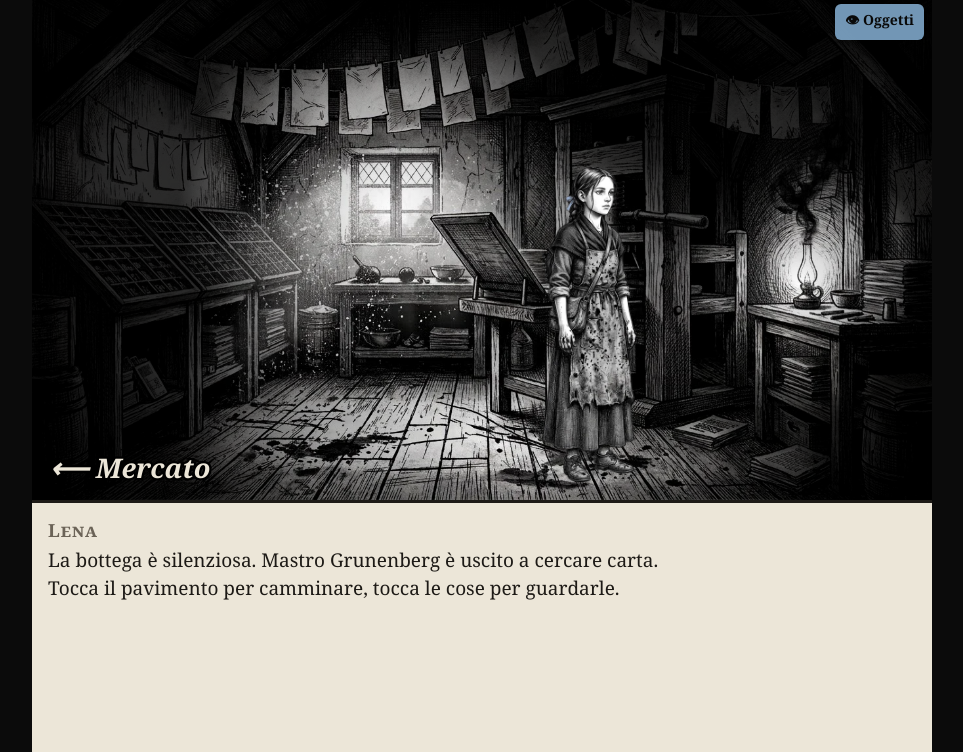
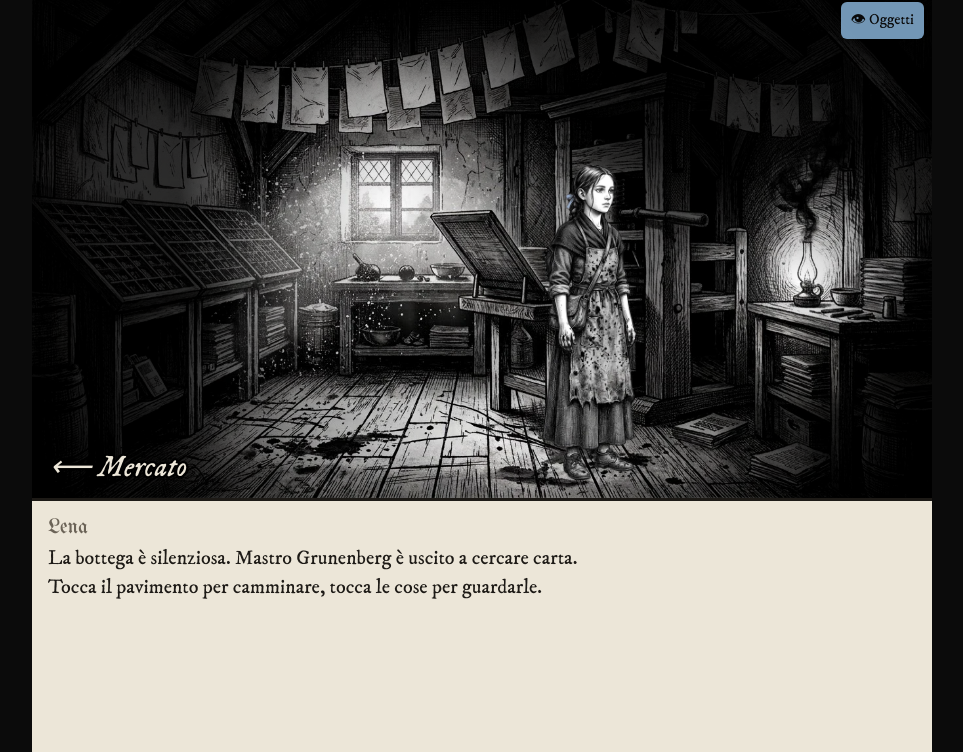
Before and after one commit to bruceketta83/lutero, a website: page index.html in a window 1280 px wide. Shown: the part 48-800 px from the top of the page, without its empty margins (158-1121 px from the left). Drawn offline with Linux system fonts and the light colour scheme.

Commit message:
Old printing typefaces and a letter-by-letter print effect
- fonts/: IM Fell DW Pica (17th century Oxford types) for all texts and
  UnifrakturMaguntia (Fraktur) for the place and speaker names, latin
  subsets, OFL licences included.
- Dialogue text appears two letters at a time with a little extra ink
  that dries; a tap on the box shows it all. Off with reduced motion.
- Fix: the first walking frame could get a negative time, giving pose
  index -1 and a NaN y (seen as a console error in the tests).
- Tests: letter-by-letter printing and tap to finish; fonts load.

Co-Authored-By: Claude Opus 5.5 <noreply@anthropic.com>
Claude-Session: https://claude.ai/code/session_018EhJPoJraYHsQQnM3m2GZU

```diff
--- /dev/null
+++ b/fonts/fonts.css
@@ -0,0 +1,6 @@
+/* Caratteri da stampa antica (SIL Open Font License 1.1, licenze in questa cartella).
+   IM Fell DW Pica: tipi fusi a Oxford (XVII sec.), digitalizzati da Igino Marini. Per i testi.
+   UnifrakturMaguntia: gotico tedesco (Fraktur). Solo per titoli e luoghi. */
+@font-face { font-family: "Fell"; src: url("fell-pica.woff2") format("woff2"); font-style: normal; font-display: swap; }
+@font-face { font-family: "Fell"; src: url("fell-pica-italic.woff2") format("woff2"); font-style: italic; font-display: swap; }
+@font-face { font-family: "Fraktur"; src: url("fraktur.woff2") format("woff2"); font-display: swap; }
--- a/index.html
+++ b/index.html
@@ -6,6 +6,7 @@
 <title>Inchiostro e Tempesta</title>
 <meta name="description" content="Gioco di storia su Martin Lutero e la Riforma, per la scuola media.">
 <meta name="theme-color" content="#0b0b0b">
+<link rel="stylesheet" href="fonts/fonts.css">
 <link rel="stylesheet" href="style.css">
 </head>
 <body>
--- a/js/gioco.js
+++ b/js/gioco.js
@@ -25,18 +25,64 @@ function el(tag, attrs = {}, parent) {
   return e;
 }
 
-/* ---------- Dialogo ---------- */
+/* ---------- Dialogo ----------
+   Il testo compare lettera per lettera, come se fosse stampato.
+   Un tocco sul riquadro mostra subito tutto il testo. */
+const STAMPA_MS = 22;   // millisecondi per lettera
+let stampa = null;
+
+function finisciStampa() {
+  if (!stampa) return;
+  clearTimeout(stampa.timer);
+  for (const n of stampa.lettere) n.style.visibility = '';
+  stampa = null;
+}
+
 function dialogo(chi, testo, scelte = []) {
+  finisciStampa();
   $('chi').textContent = chi || '';
-  $('testo').innerHTML = testo;
-  const box = $('scelte');
-  box.innerHTML = '';
-  for (const s of scelte) {
-    const b = document.createElement('button');
-    b.textContent = s.testo;
-    b.addEventListener('click', s.fai);
-    box.appendChild(b);
+  const box = $('testo');
+  box.innerHTML = testo;
+  // Avvolge ogni lettera in uno <span class="l">, lasciando intatti <em>, <br>, ecc.
+  const lettere = [];
+  const walker = document.createTreeWalker(box, NodeFilter.SHOW_TEXT);
+  const nodi = [];
+  while (walker.nextNode()) nodi.push(walker.currentNode);
+  for (const t of nodi) {
+    const frag = document.createDocumentFragment();
+    for (const ch of t.textContent) {
+      const sp = document.createElement('span');
+      sp.className = 'l';
+      sp.textContent = ch;
+      sp.style.visibility = 'hidden';
+      frag.appendChild(sp);
+      lettere.push(sp);
+    }
+    t.replaceWith(frag);
   }
+  const ridotto = window.matchMedia('(prefers-reduced-motion: reduce)').matches;
+  const sc = $('scelte');
+  sc.innerHTML = '';
+  const mostraScelte = () => {
+    for (const s of scelte) {
+      const b = document.createElement('button');
+      b.textContent = s.testo;
+      b.addEventListener('click', s.fai);
+      sc.appendChild(b);
+    }
+  };
+  if (ridotto) { for (const n of lettere) n.style.visibility = ''; mostraScelte(); return; }
+  let i = 0;
+  stampa = { lettere, timer: 0 };
+  const avanti = () => {
+    if (!stampa) return;
+    // Due lettere per volta: i testi lunghi non diventano lenti.
+    for (let k = 0; k < 2 && i < lettere.length; k++) lettere[i++].style.visibility = '';
+    if (i < lettere.length) stampa.timer = setTimeout(avanti, STAMPA_MS * 2);
+    else { stampa = null; mostraScelte(); }
+  };
+  stampa.fine = mostraScelte;
+  avanti();
 }
 
 /* Variante di un testo: alla prima volta la prima frase, poi le altre a turno. */
@@ -108,7 +154,9 @@ function vai(xArrivo, poi) {
   const durata = Math.abs(distanza) / LENA.velocita * 1000;
   const t0 = performance.now();
   const passo = (t) => {
-    const k = Math.min(1, (t - t0) / durata);
+    // Il primo fotogramma può avere un tempo di poco precedente a t0: mai valori negativi.
+    const dt = Math.max(0, t - t0);
+    const k = Math.min(1, dt / durata);
     stato.x = partenza + distanza * k;
     if (k >= 1) {
       stato.cammina = null;
@@ -116,7 +164,7 @@ function vai(xArrivo, poi) {
       if (poi) poi();
       return;
     }
-    const i = Math.floor((t - t0) / LENA.durataPosa) % LENA.pose.length;
+    const i = Math.floor(dt / LENA.durataPosa) % LENA.pose.length;
     disegnaLena(LENA.pose[i], LENA.sali[i]);
     stato.cammina.raf = requestAnimationFrame(passo);
   };
@@ -167,5 +215,6 @@ window.addEventListener('DOMContentLoaded', () => {
   precarica();
   $('scena').addEventListener('click', toccaScena);
   $('mostra-oggetti').addEventListener('click', mostraOggetti);
+  $('dialogo').addEventListener('click', () => { if (stampa) { const f = stampa.fine; finisciStampa(); if (f) f(); } });
   entra('tipografia');
 });
--- a/style.css
+++ b/style.css
@@ -13,7 +13,7 @@ html, body { margin: 0; height: 100%; }
 body {
   background: var(--nero);
   color: var(--inchiostro);
-  font: 18px/1.45 Georgia, "Times New Roman", serif;
+  font: 19px/1.45 "Fell", Georgia, "Times New Roman", serif;
   -webkit-tap-highlight-color: transparent;
 }
 #app {
@@ -27,10 +27,9 @@ body {
   display: flex; justify-content: space-between; align-items: baseline; gap: 12px;
   padding: max(10px, env(safe-area-inset-top)) 14px 8px;
   color: var(--carta); background: var(--nero);
-  font-variant: small-caps; letter-spacing: .04em;
 }
-#luogo { font-weight: 700; }
-#data { color: #a39a8a; font-size: 15px; font-style: italic; font-variant: normal; }
+#luogo { font: 22px/1.1 "Fraktur", "Fell", Georgia, serif; letter-spacing: .01em; }
+#data { color: #a39a8a; font-size: 16px; font-style: italic; }
 
 /* Scena */
 #scena-box { position: relative; width: 100%; aspect-ratio: 400 / 224; background: #000; overflow: hidden; }
@@ -47,7 +46,7 @@ body {
 #scena.mostra .oggetto .bordo, .oggetto.attivo .bordo { opacity: 1; }
 
 /* Uscite verso altre stanze */
-.uscita text { font: italic 700 12px Georgia, serif; fill: var(--carta); paint-order: stroke; stroke: #000; stroke-width: 2px; }
+.uscita text { font: italic 13px "Fell", Georgia, serif; fill: var(--carta); paint-order: stroke; stroke: #000; stroke-width: 2px; }
 .uscita .area { fill: transparent; }
 
 /* Personaggio */
@@ -56,7 +55,7 @@ body {
 /* Pulsante di aiuto (azzurro = aiuto, vedi GRAFICA.md) */
 .aiuto {
   position: absolute; right: 8px; top: 8px;
-  font: 600 14px Georgia, serif; color: #0b0b0b;
+  font: 15px "Fell", Georgia, serif; color: #0b0b0b;
   background: var(--azzurro); border: 0; border-radius: 6px; padding: 6px 10px;
   opacity: .9; cursor: pointer;
 }
@@ -66,16 +65,20 @@ body {
   flex: 1; background: var(--carta); padding: 14px 16px 18px; min-height: 180px;
   border-top: 3px solid var(--inchiostro);
 }
-#chi { font-variant: small-caps; font-weight: 700; letter-spacing: .05em; color: var(--grigio); margin-bottom: 4px; min-height: 1.2em; }
-#testo { font-size: 19px; }
+#chi { font: 21px/1.2 "Fraktur", "Fell", Georgia, serif; color: var(--grigio); margin-bottom: 4px; min-height: 1.2em; }
+#testo { font-size: 20px; }
+/* Lettere appena stampate: compaiono con un po' d'inchiostro in più, poi si asciugano. */
+#testo .l { animation: inchiostro .5s ease-out both; }
+@keyframes inchiostro { from { opacity: 0; text-shadow: 0 0 1.5px rgba(29,26,22,.9); } 40% { opacity: 1; } to { opacity: 1; text-shadow: none; } }
 #testo em { font-style: italic; }
 #scelte { display: flex; flex-direction: column; gap: 8px; margin-top: 14px; }
 #scelte button {
-  font: 600 17px Georgia, serif; text-align: left; color: var(--inchiostro);
+  font: 18px "Fell", Georgia, serif; text-align: left; color: var(--inchiostro);
   background: transparent; border: 2px solid var(--inchiostro); border-radius: 4px; padding: 10px 12px; cursor: pointer;
 }
 #scelte button:active { background: #d8cfbc; }
 
 @media (prefers-reduced-motion: reduce) {
   .luce-tremola { animation: none; }
+  #testo .l { animation: none; }
 }
```
Also changed, not shown: GRAFICA.md (+7 -3 lines), tests/tipografia.spec.js (+21 -2 lines), fonts/LICENSE-IMFell-OFL.txt (added), fonts/LICENSE-UnifrakturMaguntia-OFL.txt (added), fonts/fell-pica-italic.woff2 (added), fonts/fell-pica.woff2 (added), fonts/fraktur.woff2 (added).
